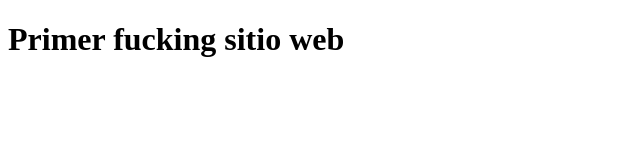
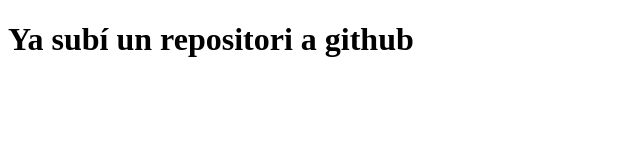
Before and after one commit to ManuelAngelesG/primercurso, a plain HTML site: page index.html in a window 1280 px wide. Shown: the whole page, without its empty margins (0-640 px from the left). Drawn offline with Linux system fonts and the light colour scheme.

Commit message:
Segundo commit

```diff
--- a/index.html
+++ b/index.html
@@ -1,11 +1,11 @@
 <!DOCTYPE html>
-<html>
-    <head>
-        <title>Primer sitio</title>
-    </head>
-    <body>
-        <div>
-            <h1>Primer fucking sitio web</h1>
-        </div>
-    </body>
+<html lang="en">
+<head>
+    <meta charset="UTF-8">
+    <meta name="viewport" content="width=device-width, initial-scale=1.0">
+    <title>Document</title>
+</head>
+<body>
+    <h1>Ya subí un repositori a github</h1>
+</body>
 </html>
```
